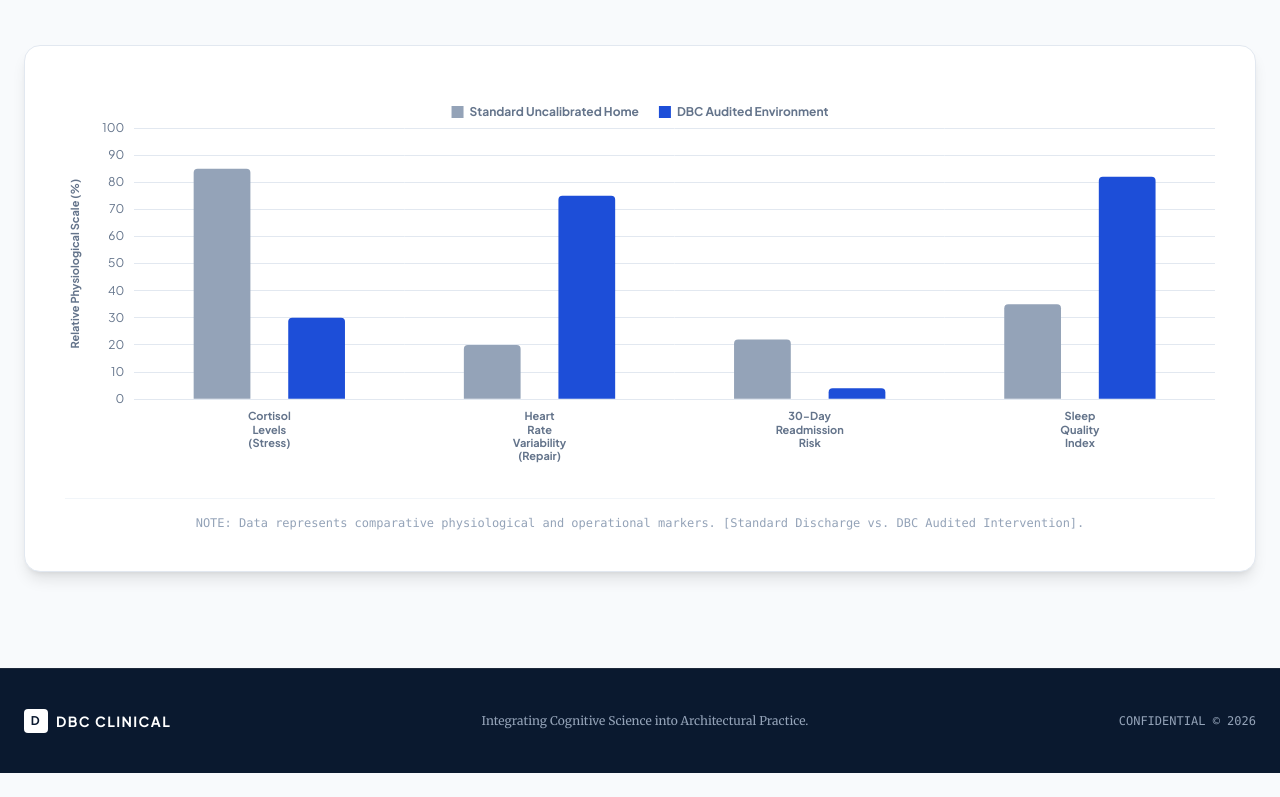
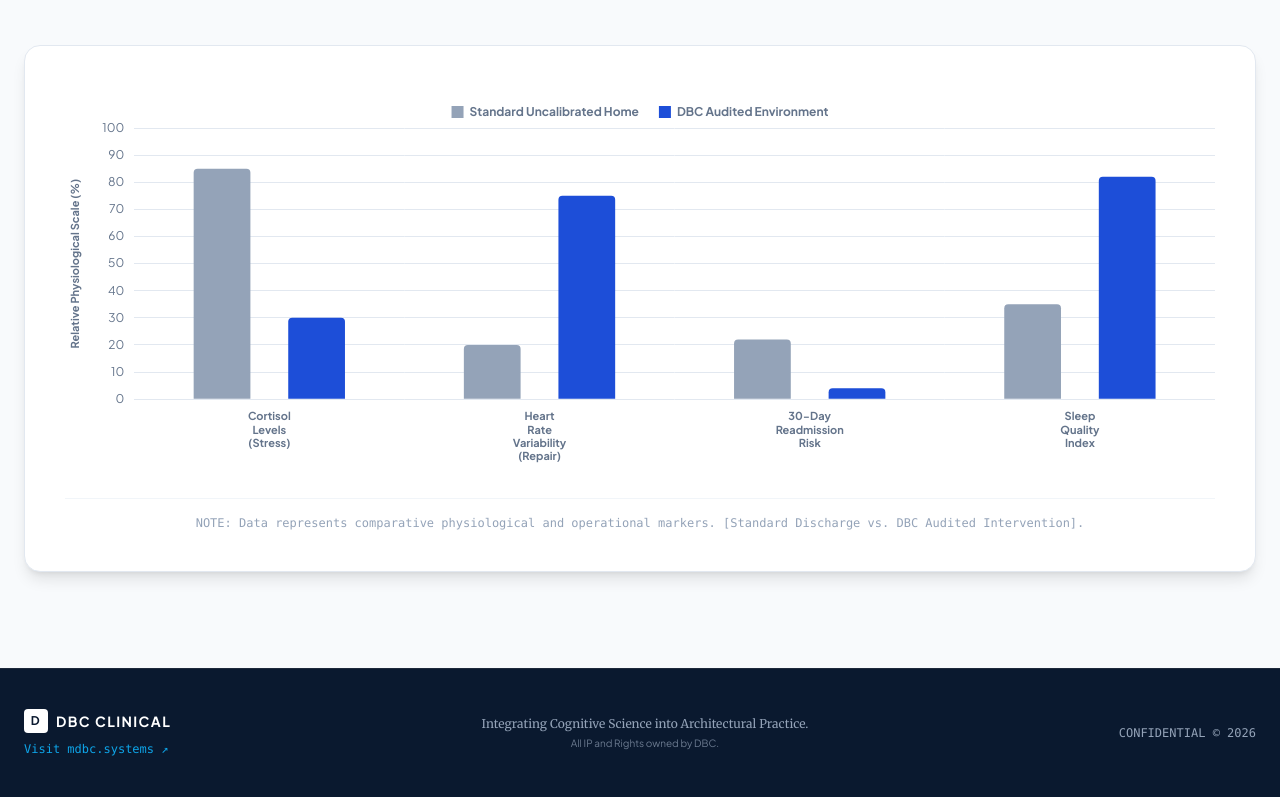
Before and after one commit to SkilldAI/dbchealth, a plain HTML site: page index.html in a window 1280 px wide. Shown: the part 4765-5562 px from the top of the page. Before the commit the page ends 5538 px from the top, so only its background shows below. Drawn offline with nearby package versions, Linux system fonts and the light colour scheme.

Commit message:
Revise footer structure and content in index.html
Updated footer layout and added a link to mdbc.systems.

```diff
--- a/index.html
+++ b/index.html
@@ -445,12 +445,22 @@
 
     <!-- Footer -->
     <footer class="bg-brand-navy py-10 border-t border-brand-800 text-brand-400">
-        <div class="max-w-7xl mx-auto px-6 flex flex-col md:flex-row justify-between items-center gap-4">
-            <div class="font-bold text-white tracking-widest text-sm flex items-center gap-2">
-                <div class="w-6 h-6 bg-white text-brand-navy flex items-center justify-center rounded text-xs">D</div>
-                DBC CLINICAL
+        <div class="max-w-7xl mx-auto px-6 flex flex-col md:flex-row justify-between items-center gap-6">
+            <div class="flex flex-col items-center md:items-start gap-2">
+                <div class="font-bold text-white tracking-widest text-sm flex items-center gap-2">
+                    <div class="w-6 h-6 bg-white text-brand-navy flex items-center justify-center rounded text-xs">D</div>
+                    DBC CLINICAL
+                </div>
+                <a href="https://mdbc.systems/" target="_blank" rel="noopener noreferrer" class="text-xs font-mono text-brand-accent hover:text-white transition-colors">
+                    Visit mdbc.systems &#8599;
+                </a>
             </div>
-            <p class="text-xs font-serif text-center">Integrating Cognitive Science into Architectural Practice.</p>
+
+            <div class="text-center flex flex-col gap-1">
+                <p class="text-xs font-serif text-center md:text-left">Integrating Cognitive Science into Architectural Practice.</p>
+                <p class="text-[10px] font-sans opacity-70">All IP and Rights owned by DBC.</p>
+            </div>
+
             <p class="text-xs font-mono">CONFIDENTIAL &copy; 2026</p>
         </div>
     </footer>
```
